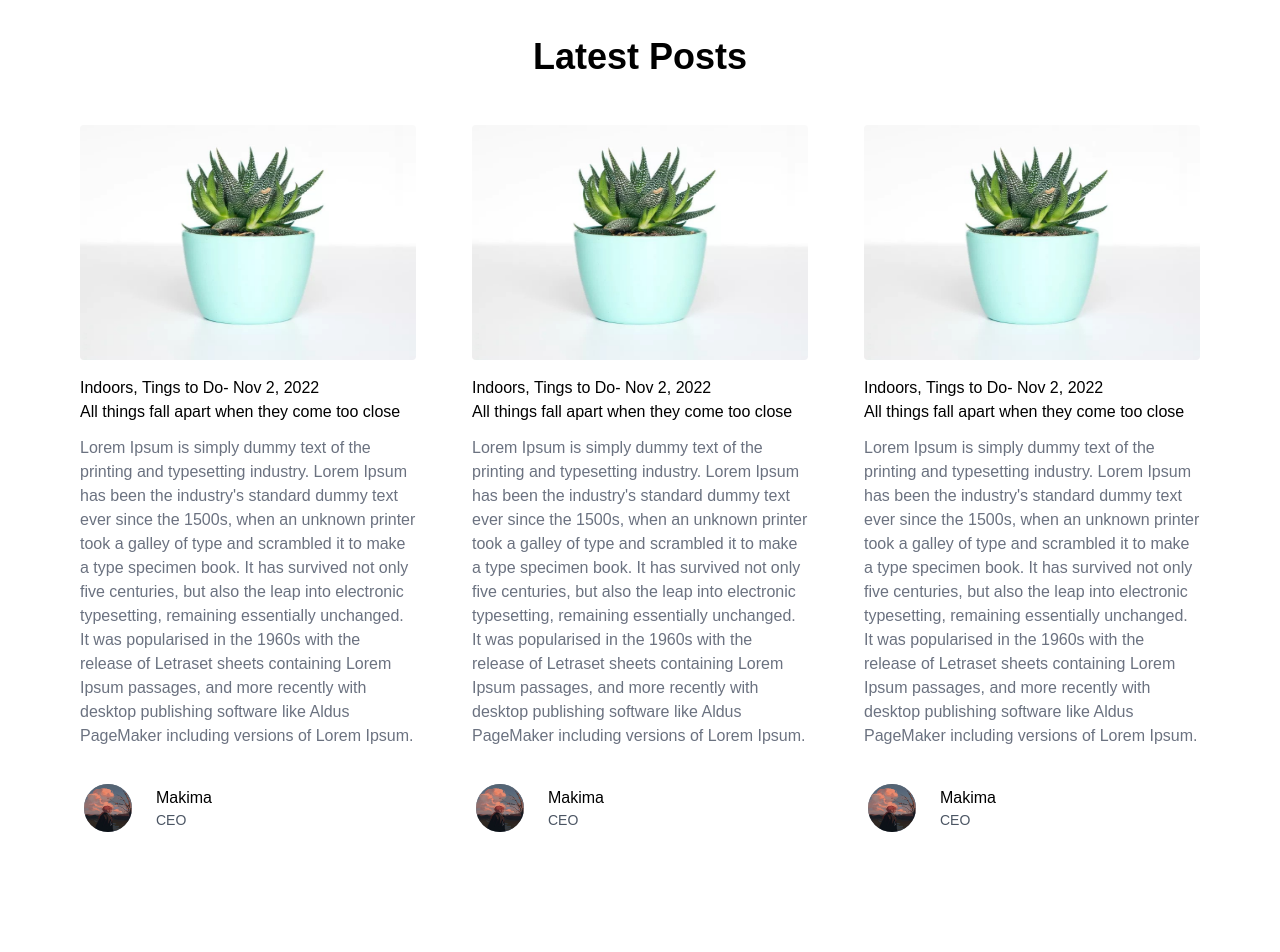
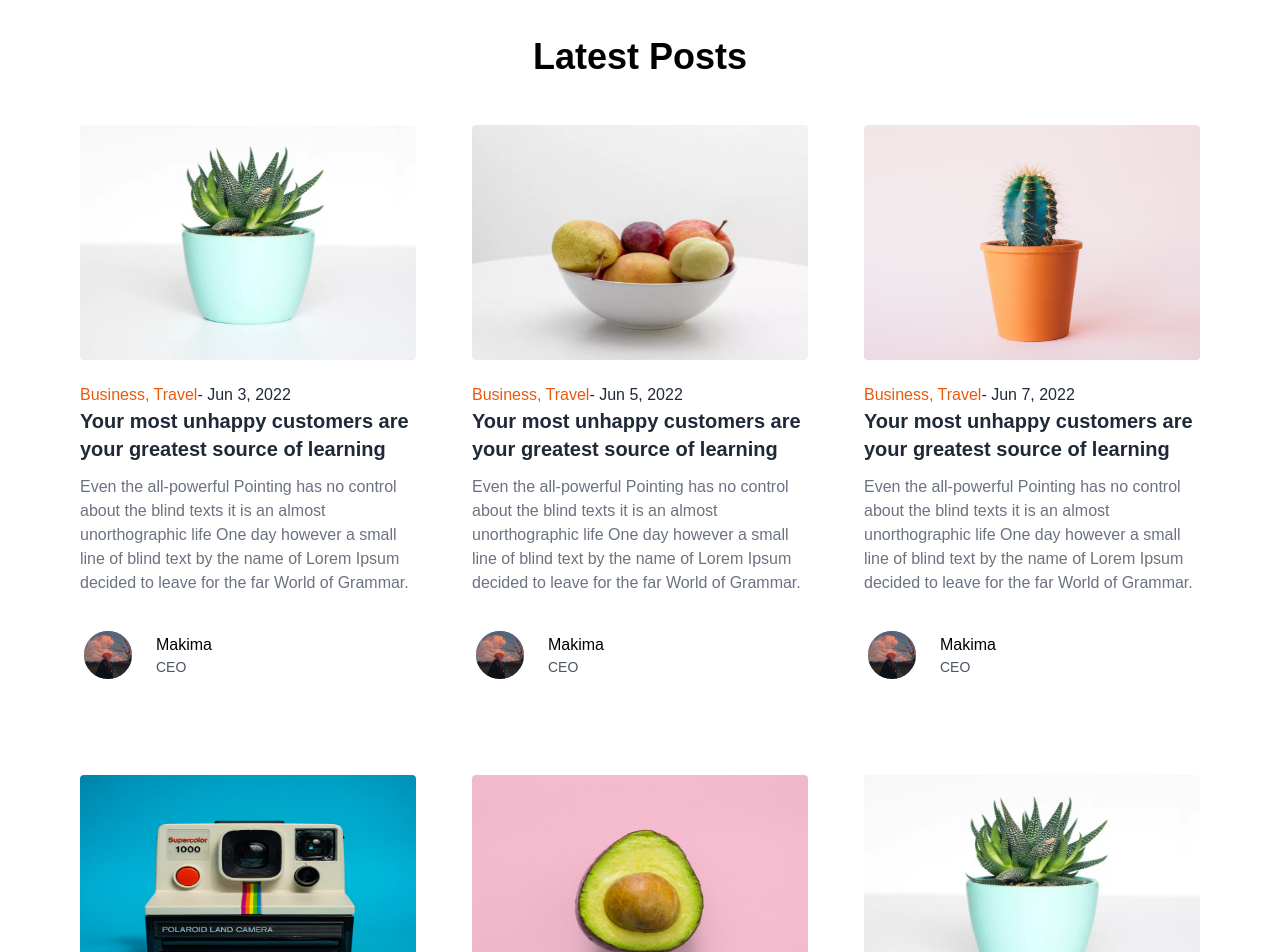
Before and after one commit to McVyp/blog, a Next.js app: page / in a window 1280 px wide. Shown: the part 900-1852 px from the top of the page. Built offline with nearby package versions, Linux system fonts and the light colour scheme.

Commit message:
displaying data

```diff
--- a/components/section2.js
+++ b/components/section2.js
@@ -1,58 +1,53 @@
-import Link from "next/link";
-import Image from "next/image";
-import Author from "./_child/author";
-import getPosts from "../lib/helper";
-import Fetcher from "../lib/fetcher";
+import Link from "next/link"
+import Image from "next/image"
+import Author from "./_child/author"
+import fetcher from '../lib/fetcher'
 
-export default function Section2() {
+export default function section2() {
 
-    const {data, isLoading, isErrror} = Fetcher('api/posts')
-    if(data) console.log(data)
+    const { data, isLoading, isError } = fetcher('api/posts')
+
+    if(isLoading) return <div>Loading...</div>
+    if(isError) return <div>Error</div>
+
   return (
-    <section className='container mx-auto md:px-20 py-10'>
-        <h1 className='font-bold text-4xl py-12 text-center'>Latest Posts</h1>
+    <section className="container mx-auto md:px-20 py-10">
+        <h1 className="font-bold text-4xl py-12 text-center">Latest Posts</h1>
 
-        <div className='grid md:grid-cols-3 lg:grid-cols-3 gap-14'>
-            {Post()}
-            {Post()}
-            {Post()}
+        {/* grid columns */}
+        <div className="grid md:grid-cols-2 lg:grid-cols-3 gap-14">
+            {
+                data.map((value, index) => (
+                    <Post data={value} key={index}></Post>
+                ))
+            }
         </div>
-
     </section>
   )
 }
 
-function Post() {
+
+function Post( { data } ){
+    const { id, title, category, img, published, author } = data;
     return (
-        <div className='item'>
-            <div className='images flex justify-center'>
-                <Link href={"/"}>
-
-                    <Image
-                        src={"/assets/images/img1.jpg"}
-                        width={500}
-                        height={350}
-                        alt=""
-                        className="rounded"
-                    />
-
-                </Link>
+        <div className="item">
+            <div className="images flex justify-center">
+                <Link href={"/"}><a><Image src={img || "/assets/images/img1.jpg"} className="rounded" width={500} height={350} alt=""/></a></Link>
             </div>
-            <div className='info flex justify-center flex-col py-4'>
-                <div className="category">
-                    <Link href={"/"} className="text-orange-600 hover:text-orange-800">Indoors, Tings to Do</Link>
-                    <Link href={"/"} className="text-gray-600 hover:text-gray-800">- Nov 2, 2022</Link>
+            <div className="info flex justify-center flex-col py-4">
+                <div className="cat">
+                    <Link href={"/"}><a className="text-orange-600 hover:text-orange-800">{category || "Unknown"}</a></Link>
+                    <Link href={"/"}><a className="text-gray-800 hover:text-gray-600">- {published || "Unknown"}</a></Link>
                 </div>
                 <div className="title">
-                    <Link
-                        href={"/"}
-                        className="text-xl  font-bold text-gray-800 hover:text-gray-600">All things fall apart when they come too close</Link>
+                    <Link href={"/"}><a className="text-xl font-bold text-gray-800 hover:text-gray-600">{title || "Title"}</a></Link>
                 </div>
                 <p className="text-gray-500 py-3">
-                Lorem Ipsum is simply dummy text of the printing and typesetting industry. Lorem Ipsum has been the industry&apos;s standard dummy text ever since the 1500s, when an unknown printer took a galley of type and scrambled it to make a type specimen book. It has survived not only five centuries, but also the leap into electronic typesetting, remaining essentially unchanged. It was popularised in the 1960s with the release of Letraset sheets containing Lorem Ipsum passages, and more recently with desktop publishing software like Aldus PageMaker including versions of Lorem Ipsum.
+                    Even the all-powerful Pointing has no control about the blind texts it is an almost unorthographic life One day however a small line of blind
+                    text by the name of Lorem Ipsum decided to leave for the far World of Grammar.
                 </p>
-                <Author />
+                { author ? <Author></Author> : <></>}
             </div>
         </div>
-    );
+    )
 }
--- a/pages/api/data.js
+++ b/pages/api/data.js
@@ -92,7 +92,7 @@ const data= {
             title: "Your most unhappy customers are your greatest source of learning",
             subtitle: "Far far away, behind the word mountains, far from the countries Vokalia and Consonantia, there live the blind texts.",
             category: "Business, Travel",
-            img : "/images/articles/posts/img1.jpg",
+            img : "/assets/images/img1.jpg",
             description: `
             Even the all-powerful Pointing has no control about the blind texts it is an almost unorthographic life One day however a small line of blind
             text by the name of Lorem Ipsum decided to leave for the far World of Grammar.
@@ -114,7 +114,7 @@ const data= {
             published: "Jun 3,  2022",
             author: {
                 name: "Flying High",
-                img: "/images/author/author1.jpg",
+                img: "/assets/images/author/author1.jpg",
                 designation : "CEO and Founder"
             }
         },
@@ -123,7 +123,7 @@ const data= {
             title: "Your most unhappy customers are your greatest source of learning",
             subtitle: "Far far away, behind the word mountains, far from the countries Vokalia and Consonantia, there live the blind texts.",
             category: "Business, Travel",
-            img : "/images/articles/posts/img2.png",
+            img : "/assets/images/img2.jpg",
             description: `
             Even the all-powerful Pointing has no control about the blind texts it is an almost unorthographic life One day however a small line of blind
             text by the name of Lorem Ipsum decided to leave for the far World of Grammar.
@@ -154,7 +154,7 @@ const data= {
             title: "Your most unhappy customers are your greatest source of learning",
             subtitle: "Far far away, behind the word mountains, far from the countries Vokalia and Consonantia, there live the blind texts.",
             category: "Business, Travel",
-            img : "/images/articles/posts/img3.png",
+            img : "/assets/images/img3.png",
             description: `
             Even the all-powerful Pointing has no control about the blind texts it is an almost unorthographic life One day however a small line of blind
             text by the name of Lorem Ipsum decided to leave for the far World of Grammar.
@@ -185,7 +185,7 @@ const data= {
             title: "Your most unhappy customers are your greatest source of learning",
             subtitle: "Far far away, behind the word mountains, far from the countries Vokalia and Consonantia, there live the blind texts.",
             category: "Business, Travel",
-            img : "/images/articles/posts/img4.png",
+            img : "/assets/images/img4.png",
             description: `
             Even the all-powerful Pointing has no control about the blind texts it is an almost unorthographic life One day however a small line of blind
             text by the name of Lorem Ipsum decided to leave for the far World of Grammar.
@@ -216,7 +216,7 @@ const data= {
             title: "Your most unhappy customers are your greatest source of learning",
             subtitle: "Far far away, behind the word mountains, far from the countries Vokalia and Consonantia, there live the blind texts.",
             category: "Business, Travel",
-            img : "/images/articles/posts/img5.png",
+            img : "/assets/images/img5.png",
             description: `
             Even the all-powerful Pointing has no control about the blind texts it is an almost unorthographic life One day however a small line of blind
             text by the name of Lorem Ipsum decided to leave for the far World of Grammar.
@@ -247,7 +247,7 @@ const data= {
             title: "Your most unhappy customers are your greatest source of learning",
             subtitle: "Far far away, behind the word mountains, far from the countries Vokalia and Consonantia, there live the blind texts.",
             category: "Business, Travel",
-            img : "/images/articles/posts/img2.png",
+            img : "/assets/images/img1.jpg",
             description: `
             Even the all-powerful Pointing has no control about the blind texts it is an almost unorthographic life One day however a small line of blind
             text by the name of Lorem Ipsum decided to leave for the far World of Grammar.
```
